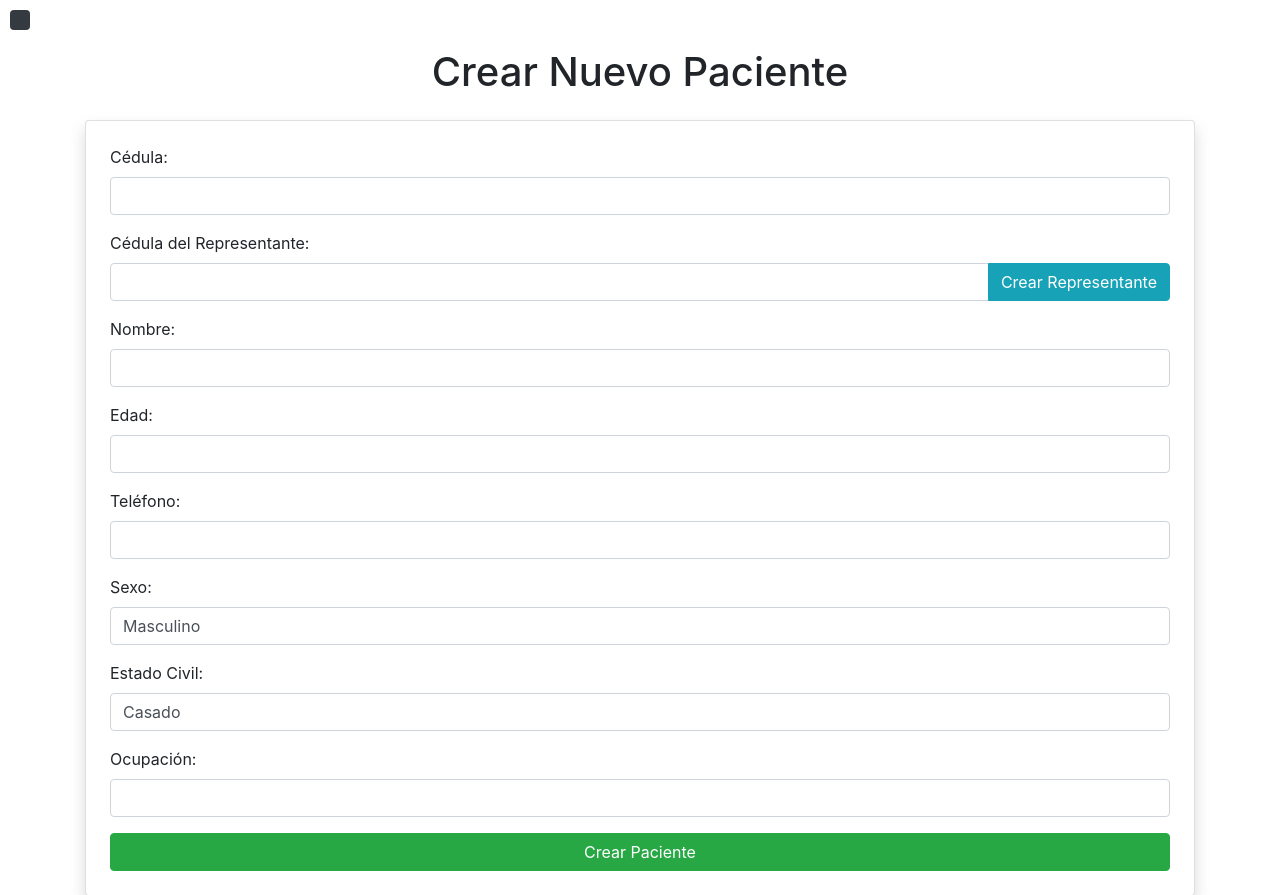
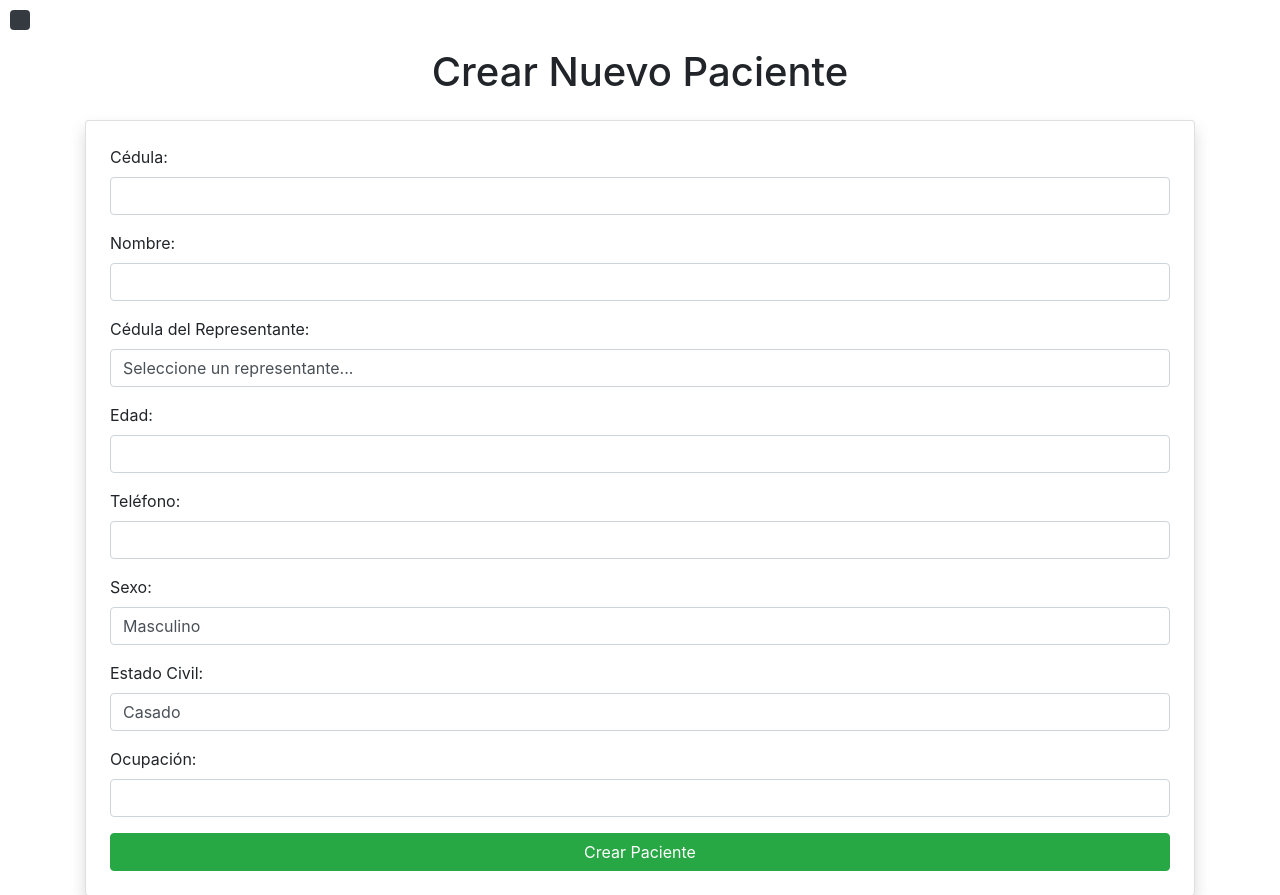
Before and after one commit to Josmar-B/Odontologia-Tarea, a Django app: page /pacientes/crear/ in a window 1280 px wide. Shown: the top 895 px of the page. Run offline with Django 5.2, Linux system fonts and the light colour scheme; some libraries are stand-ins or nearby versions.

Commit message:
Update crear_paciente.html

```diff
--- a/odontologia_app/Templates/odontologia_app/crear_paciente.html
+++ b/odontologia_app/Templates/odontologia_app/crear_paciente.html
@@ -21,18 +21,17 @@
                 <input type="text" id="cedula" name="cedula" class="form-control" required>
             </div>
             <div class="form-group">
-                <label for="cedula_representante">Cédula del Representante:</label>
-                <div class="input-group">
-                    <input type="text" id="cedula_representante" name="cedula_representante" class="form-control">
-                    <div class="input-group-append">
-                        <button type="button" class="btn btn-info" onclick="abrirModal()">Crear Representante</button>
-                    </div>
-                </div>
-            </div>
-            <!-- Resto del formulario -->
-            <div class="form-group">
                 <label for="nombre">Nombre:</label>
                 <input type="text" id="nombre" name="nombre" class="form-control" required>
+            </div>
+            <div class="form-group">
+                <label for="cedula_representante">Cédula del Representante:</label>
+                <select id="cedula_representante" name="cedula_representante" class="form-control">
+                    <option value="">Seleccione un representante...</option>
+                    {% for representante in representantes %}
+                        <option value="{{ representante.cedula }}">{{ representante.nombre }} ({{ representante.cedula }})</option>
+                    {% endfor %}
+                </select>
             </div>
             <div class="form-group">
                 <label for="edad">Edad:</label>
@@ -67,90 +66,6 @@
         <br>
         <a href="{% url 'lista_pacientes' %}" class="btn btn-outline-secondary">Volver a la lista de pacientes</a>
     </div>
-
-    <!-- Modal para crear Representante -->
-    <div id="crearRepresentanteModal" class="modal" style="display: none;">
-        <div class="modal-dialog">
-            <div class="modal-content">
-                <div class="modal-header">
-                    <h5 class="modal-title">Crear Representante</h5>
-                    <button type="button" class="close" onclick="cerrarModal()">&times;</button>
-                </div>
-                <div class="modal-body">
-                    <form id="crearRepresentanteForm">
-                        {% csrf_token %}
-                        <div class="form-group">
-                            <label for="cedula_representante_crear">Cédula:</label>
-                            <input type="text" id="cedula_representante_crear" name="cedula" class="form-control" required>
-                        </div>
-                        <div class="form-group">
-                            <label for="nombre_representante_crear">Nombre:</label>
-                            <input type="text" id="nombre_representante_crear" name="nombre" class="form-control" required>
-                        </div>
-                    </form>
-                </div>
-                <div class="modal-footer">
-                    <button type="button" class="btn btn-secondary" onclick="cerrarModal()">Cerrar</button>
-                    <button type="button" class="btn btn-primary" onclick="crearRepresentante()">Guardar</button>
-                </div>
-            </div>
-        </div>
-    </div>
-
-    <script>
-        // Función para abrir el modal
-        function abrirModal() {
-            document.getElementById('crearRepresentanteModal').style.display = 'block';
-        }
-
-        // Función para cerrar el modal
-        function cerrarModal() {
-            document.getElementById('crearRepresentanteModal').style.display = 'none';
-        }
-
-        // Función para crear un representante
-        function crearRepresentante() {
-            const cedula = document.getElementById('cedula_representante_crear').value;
-            const nombre = document.getElementById('nombre_representante_crear').value;
-
-            if (!cedula || !nombre) {
-                alert('Por favor, complete todos los campos.');
-                return;
-            }
-
-            const formData = new FormData();
-            formData.append('cedula', cedula);
-            formData.append('nombre', nombre);
-
-            fetch('{% url "crear_representante" %}', {
-                method: 'POST',
-                body: formData,
-                headers: {
-                    'X-CSRFToken': '{{ csrf_token }}',
-                },
-            })
-            .then(response => {
-                if (!response.ok) {
-                    throw new Error('Error en la solicitud.');
-                }
-                return response.json();
-            })
-            .then(data => {
-                if (data.status === 'success') {
-                    // Autocompletar la cédula del representante en el formulario principal
-                    document.getElementById('cedula_representante').value = cedula;
-                    alert('Representante creado correctamente.');
-                    cerrarModal();  // Cerrar el modal
-                } else {
-                    throw new Error(data.message || 'Error al crear el representante.');
-                }
-            })
-            .catch(error => {
-                console.error('Error:', error);
-                alert(error.message || 'Error al crear el representante.');
-            });
-        }
-    </script>
 </body>
 </html>
 {% endblock %}
```
